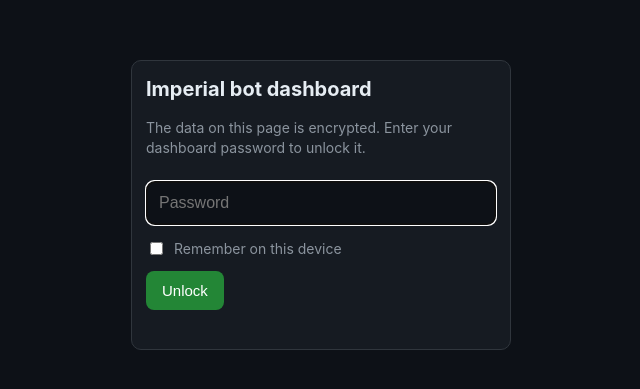
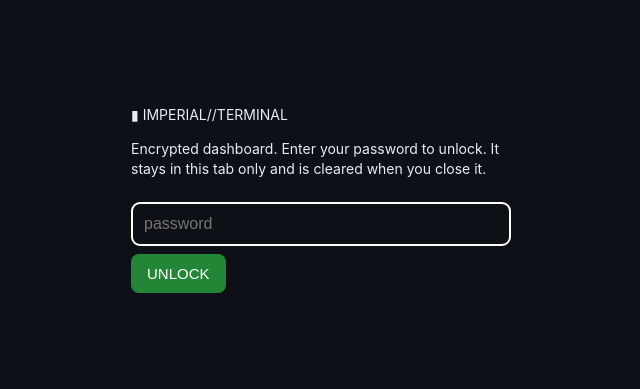
Before and after one commit to mfBRAT/imperial-dashboard-, a plain HTML site: page index.html in a window 1280 px wide. Shown: the part 189-578 px from the top of the page, without its empty margins (319-959 px from the left). Drawn offline with Linux system fonts and the light colour scheme.

Commit message:
update dashboard page

```diff
--- a/index.html
+++ b/index.html
@@ -5,20 +5,20 @@
 <meta name="viewport" content="width=device-width, initial-scale=1, viewport-fit=cover">
 <meta name="robots" content="noindex, nofollow, noarchive">
 <meta name="referrer" content="no-referrer">
-<meta name="theme-color" content="#0d1117">
-<title>Imperial bot dashboard</title>
+<meta name="theme-color" content="#07090d">
+<meta name="color-scheme" content="dark">
+<title>Imperial bot · live terminal</title>
 <link rel="icon" href="data:,">
 <link rel="stylesheet" href="style.css">
 </head>
 <body>
 <div id="lock" class="lock">
-  <form id="lockform" class="card lockcard" autocomplete="on">
-    <h1>Imperial bot dashboard</h1>
-    <p class="muted">The data on this page is encrypted. Enter your dashboard password to unlock it.</p>
+  <form id="lockform" class="panel lockcard" autocomplete="on">
+    <div class="brand"><span class="blink">▮</span> IMPERIAL<span class="dim">//</span>TERMINAL</div>
+    <p class="dim">Encrypted dashboard. Enter your password to unlock. It stays in this tab only and is cleared when you close it.</p>
     <input type="text" name="username" value="imperial-dashboard" autocomplete="username" hidden>
-    <input id="pw" type="password" autocomplete="current-password" placeholder="Password" required autofocus>
-    <label class="check"><input id="remember" type="checkbox"> Remember on this device</label>
-    <button id="unlock" type="submit">Unlock</button>
+    <input id="pw" type="password" autocomplete="current-password" placeholder="password" required autofocus>
+    <button id="unlock" type="submit">UNLOCK</button>
     <p id="lockerr" class="err" role="alert"></p>
   </form>
 </div>
```
